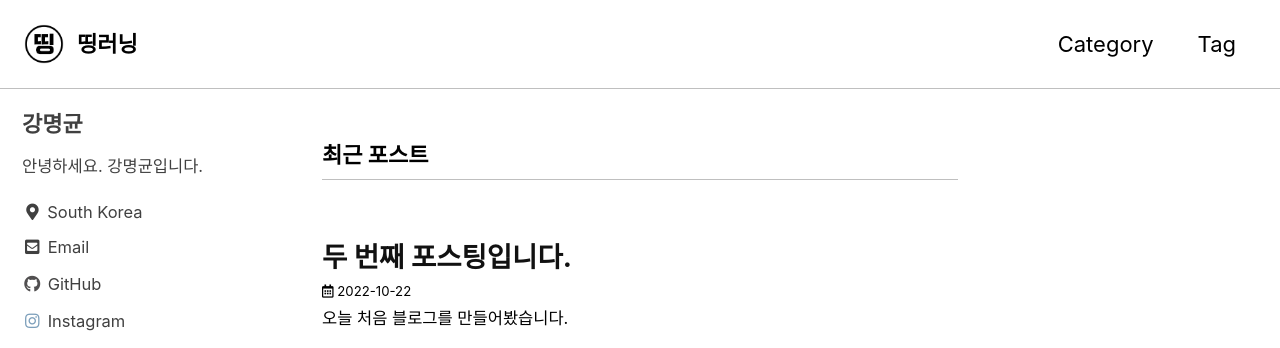
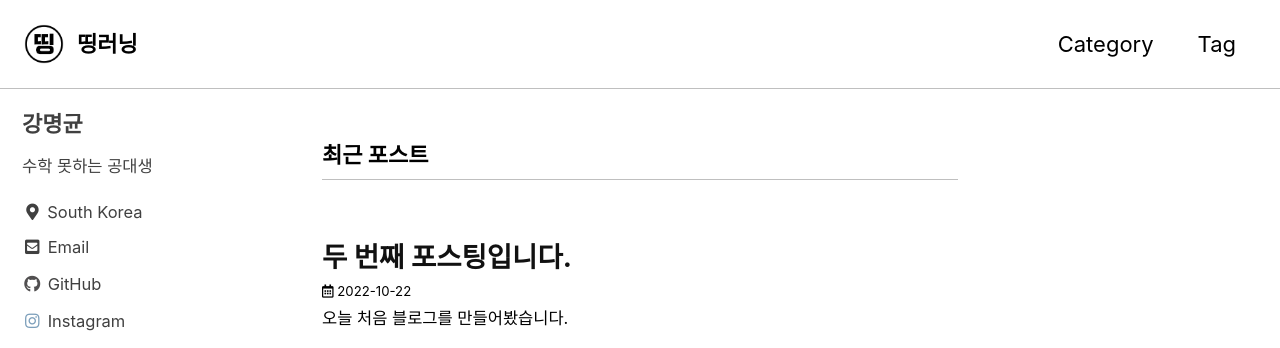
Before and after one commit to artisan229/artisan229.github.io, a Jekyll site: the page built from index.html, in a window 1280 px wide. Shown: the top 348 px of the page. Built offline with Jekyll 4.4.1, drawn with Linux system fonts in a browser that asks for light colours; cached includes are drawn as plain includes; the list of posts is cut into pages by our own code.

Commit message:
description 수정

```diff
--- a/_config.yml
+++ b/_config.yml
@@ -20,7 +20,7 @@ title                    : "띵러닝"
 title_separator          : "-"
 subtitle                 : # site tagline that appears below site title in masthead
 name                     : "강명균"
-description              : "안녕하세요"
+description              : "수학 못하는 공대생"
 url                      : "https://artisan229.github.io"
 baseurl                  : # the subpath of your site, e.g. "/blog"
 repository               : # GitHub username/repo-name e.g. "mmistakes/minimal-mistakes"
@@ -106,7 +106,7 @@ analytics:
 author:
   name             : "강명균"
   avatar           : # path of avatar image, e.g. "/assets/images/bio-photo.jpg"
-  bio              : "안녕하세요. 강명균입니다."
+  bio              : "수학 못하는 공대생"
   location         : "South Korea"
   email            :
   links:
```
